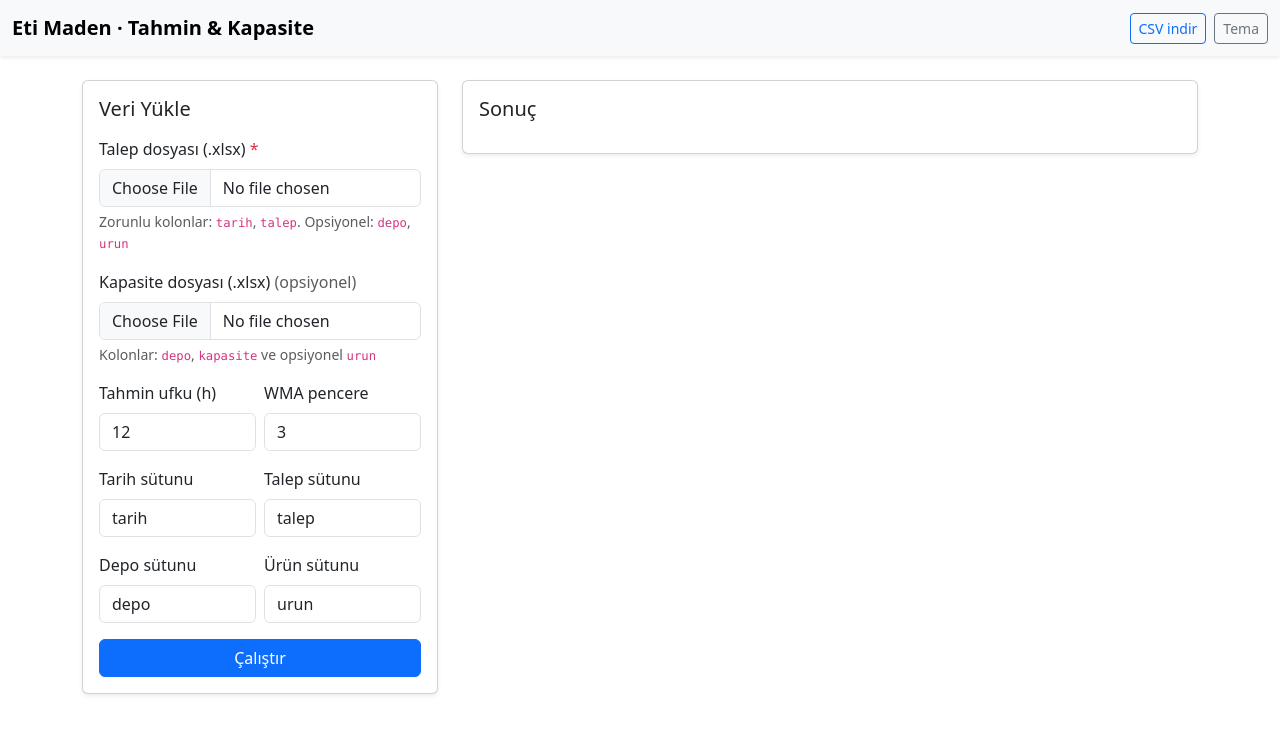
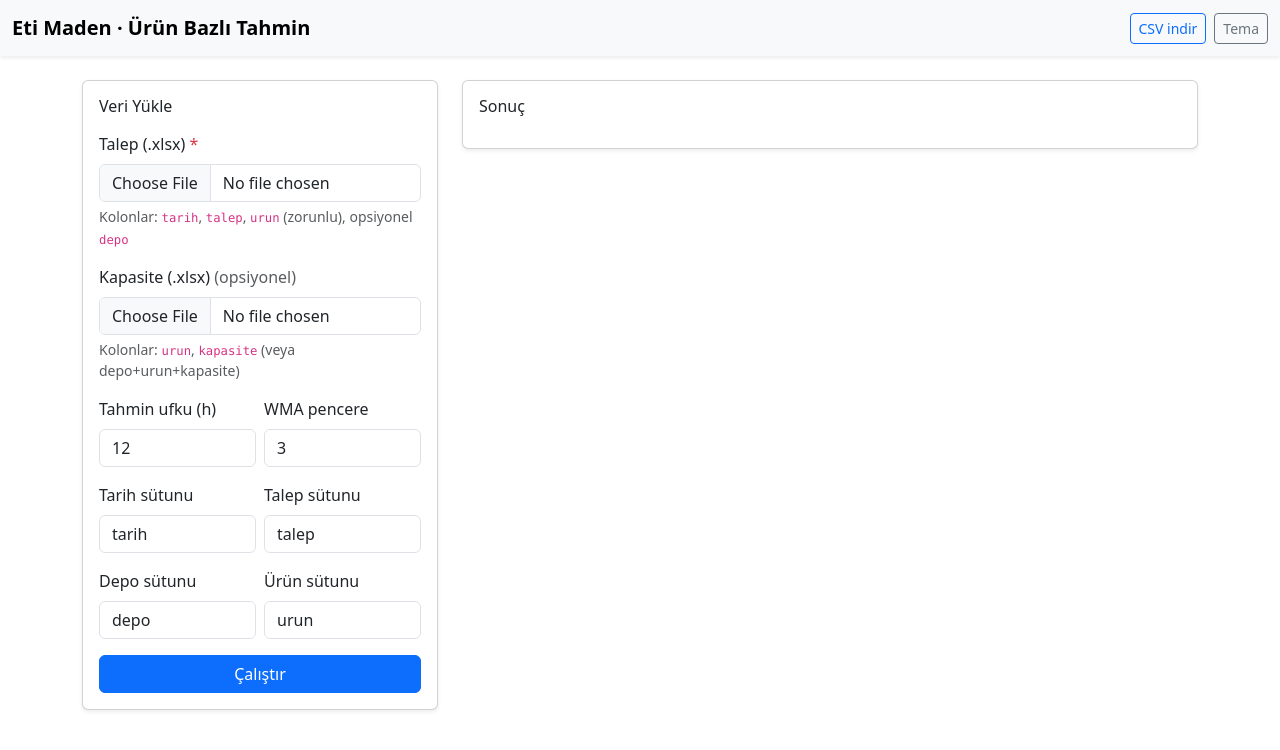
Before and after one commit to ardagencer1206/tahmin2, a Flask app: page / in a window 1280 px wide. Shown: the top 750 px of the page. Run offline with Flask 3, Linux system fonts and the light colour scheme.

Commit message:
Update index.html

```diff
--- a/templates/index.html
+++ b/templates/index.html
@@ -3,19 +3,20 @@
 <head>
   <meta charset="utf-8">
   <meta name="viewport" content="width=device-width,initial-scale=1">
-  <title>Talep Tahminleme + Kapasite Planlama</title>
+  <title>Ürün Bazlı Tahmin · Eti Maden</title>
   <link href="https://cdn.jsdelivr.net/npm/bootstrap@5.3.3/dist/css/bootstrap.min.css" rel="stylesheet">
   <script src="https://cdn.jsdelivr.net/npm/chart.js"></script>
   <style>
     body{background:var(--bs-body-bg)}
     .nowrap{white-space:nowrap}
     .table-responsive{max-height:60vh}
+    .chip{cursor:pointer}
   </style>
 </head>
 <body>
   <nav class="navbar navbar-expand-lg bg-body-tertiary sticky-top shadow-sm">
     <div class="container-fluid">
-      <span class="navbar-brand fw-semibold">Eti Maden · Tahmin & Kapasite</span>
+      <span class="navbar-brand fw-semibold">Eti Maden · Ürün Bazlı Tahmin</span>
       <div class="d-flex gap-2 ms-auto">
         <a class="btn btn-outline-primary btn-sm" href="/download_last.csv" target="_blank" rel="noopener">CSV indir</a>
         <button class="btn btn-outline-secondary btn-sm" id="themeBtn" type="button">Tema</button>
@@ -29,20 +30,18 @@
       <div class="col-12 col-lg-4">
         <div class="card shadow-sm">
           <div class="card-body">
-            <h5 class="mb-3">Veri Yükle</h5>
+            <h6 class="mb-3">Veri Yükle</h6>
             <form id="form" novalidate>
               <div class="mb-3">
-                <label class="form-label">Talep dosyası (.xlsx) <span class="text-danger">*</span></label>
+                <label class="form-label">Talep (.xlsx) <span class="text-danger">*</span></label>
                 <input class="form-control" type="file" name="file" accept=".xlsx" required>
-                <div class="form-text">Zorunlu kolonlar: <code>tarih</code>, <code>talep</code>. Opsiyonel: <code>depo</code>, <code>urun</code></div>
+                <div class="form-text">Kolonlar: <code>tarih</code>, <code>talep</code>, <code>urun</code> (zorunlu), opsiyonel <code>depo</code></div>
               </div>
-
               <div class="mb-3">
-                <label class="form-label">Kapasite dosyası (.xlsx) <span class="text-body-secondary">(opsiyonel)</span></label>
+                <label class="form-label">Kapasite (.xlsx) <span class="text-body-secondary">(opsiyonel)</span></label>
                 <input class="form-control" type="file" name="capfile" accept=".xlsx">
-                <div class="form-text">Kolonlar: <code>depo</code>, <code>kapasite</code> ve opsiyonel <code>urun</code></div>
+                <div class="form-text">Kolonlar: <code>urun</code>, <code>kapasite</code> (veya depo+urun+kapasite)</div>
               </div>
-
               <div class="row g-2">
                 <div class="col-6">
                   <label class="form-label">Tahmin ufku (h)</label>
@@ -53,7 +52,6 @@
                   <input class="form-control" type="number" name="wma_window" value="3" min="1">
                 </div>
               </div>
-
               <div class="row g-2 mt-2">
                 <div class="col-6">
                   <label class="form-label">Tarih sütunu</label>
@@ -64,7 +62,6 @@
                   <input class="form-control" type="text" name="col_demand" value="talep">
                 </div>
               </div>
-
               <div class="row g-2 mt-2">
                 <div class="col-6">
                   <label class="form-label">Depo sütunu</label>
@@ -75,7 +72,6 @@
                   <input class="form-control" type="text" name="col_urun" value="urun">
                 </div>
               </div>
-
               <div class="d-grid mt-3">
                 <button class="btn btn-primary" type="submit">Çalıştır</button>
               </div>
@@ -90,21 +86,30 @@
         <div class="card shadow-sm">
           <div class="card-body">
             <div class="d-flex align-items-center gap-2 flex-wrap mb-3">
-              <h5 class="mb-0">Sonuç</h5>
+              <h6 class="mb-0">Sonuç</h6>
               <span id="capBadge" class="badge text-bg-secondary d-none">Kapasite: none</span>
               <span id="countBadge" class="badge text-bg-info d-none">Kayıt: 0</span>
               <span id="metaBadge" class="badge text-bg-light border d-none"></span>
             </div>
 
-            <!-- Çizgisel toplam tahmin -->
+            <!-- Ürün filtreleri -->
+            <div id="urunChips" class="mb-3 d-none"></div>
+
+            <!-- Ürün bazlı çizgi grafik -->
             <div class="mb-4 d-none" id="lineBox">
-              <h6 class="mb-2">Zamana Göre Toplam Tahmin</h6>
+              <div class="d-flex justify-content-between align-items-center">
+                <h6 class="mb-2">Ürün Bazlı Tahmin (LinReg, WMA, Ortalama)</h6>
+                <div class="form-check form-switch">
+                  <input class="form-check-input" type="checkbox" id="stackSwitch">
+                  <label class="form-check-label small" for="stackSwitch">Ürünleri ayrı dataset</label>
+                </div>
+              </div>
               <canvas id="lineChart"></canvas>
             </div>
 
-            <!-- Son dönem kullanım oranı -->
+            <!-- Son dönem ürün kullanım oranı -->
             <div class="mb-4 d-none" id="barBox">
-              <h6 class="mb-2">Son Dönem Kullanım Oranı (ilk 10)</h6>
+              <h6 class="mb-2">Son Dönem Kullanım Oranı · Ürün</h6>
               <canvas id="barChart"></canvas>
             </div>
 
@@ -143,11 +148,13 @@
     const capBadge=document.getElementById('capBadge');
     const countBadge=document.getElementById('countBadge');
     const metaBadge=document.getElementById('metaBadge');
+    const chips=document.getElementById('urunChips');
 
     const lineBox=document.getElementById('lineBox');
     const barBox=document.getElementById('barBox');
     const lineCtx=document.getElementById('lineChart');
     const barCtx=document.getElementById('barChart');
+    const stackSwitch=document.getElementById('stackSwitch');
 
     const tableWrap=document.getElementById('tableWrap');
     const thead=document.getElementById('thead');
@@ -159,107 +166,112 @@
 
     // Tablo durum
     let rows=[], columns=[], page=1, pageSize=25;
+    let selectedUruns=new Set(); // boşsa tüm ürünler
 
     function renderTable(){
       const start=(page-1)*pageSize, end=start+pageSize;
-      const slice=rows.slice(start,end);
+      const filtered = rows.filter(r => !selectedUruns.size || selectedUruns.has(String(r.urun)));
+      const slice=filtered.slice(start,end);
       tbody.innerHTML = slice.map(r=>`<tr>${
         columns.map(c=>`<td>${r[c]??''}</td>`).join('')
       }</tr>`).join('');
-      const max=Math.max(1,Math.ceil(rows.length/pageSize));
+      const max=Math.max(1,Math.ceil(filtered.length/pageSize));
       pageInfo.textContent=`Sayfa ${page} / ${max}`;
       prevBtn.disabled=page===1;
       nextBtn.disabled=page>=max;
     }
     prevBtn.addEventListener('click',()=>{ if(page>1){page--;renderTable()} });
-    nextBtn.addEventListener('click',()=>{ const max=Math.ceil(rows.length/pageSize); if(page<max){page++;renderTable()} });
+    nextBtn.addEventListener('click',()=>{ const filtered = rows.filter(r => !selectedUruns.size || selectedUruns.has(String(r.urun))); const max=Math.ceil(filtered.length/pageSize); if(page<max){page++;renderTable()} });
 
     // Chart.js instance'ları
     let lineChart=null, barChart=null;
 
-    function toDateObj(s){
-      const d=new Date(s);
-      return isNaN(d)?null:d;
+    function uniqueUruns(data){
+      return [...new Set((data||[]).map(r=>String(r.urun)))].filter(Boolean);
     }
 
-    function buildLineChart(data){
-      // tarih -> sum(linreg/wma/tahmin_mean)
-      const acc=new Map();
-      for(const r of data){
-        if(!r.tarih) continue;
-        const key=r.tarih;
-        const cur=acc.get(key)||{lin:0,wma:0,mean:0};
-        cur.lin += Number(r.linreg ?? 0);
-        cur.wma += Number(r.wma ?? 0);
-        cur.mean+= Number(r.tahmin_mean ?? ((r.linreg??0 + r.wma??0)/2));
-        acc.set(key,cur);
+    function buildChips(uruns){
+      chips.innerHTML='';
+      uruns.forEach(u=>{
+        const span=document.createElement('span');
+        span.className='badge text-bg-light border me-2 chip';
+        span.textContent=u;
+        span.onclick=()=>{
+          if(selectedUruns.has(u)) selectedUruns.delete(u); else selectedUruns.add(u);
+          span.className = 'badge me-2 chip ' + (selectedUruns.has(u)?'text-bg-primary':'text-bg-light border');
+          // güncelle grafik ve tablo
+          drawCharts(rows); page=1; renderTable();
+        };
+        chips.appendChild(span);
+      });
+      chips.classList.remove('d-none');
+    }
+
+    function drawLinePerProduct(data){
+      const filtered = data.filter(r => !selectedUruns.size || selectedUruns.has(String(r.urun)));
+      const byKey = {}; // {urun: {labels:[], lin:[], wma:[], mean:[]}}
+      for(const r of filtered){
+        const u=String(r.urun); const t=r.tarih;
+        if(!byKey[u]) byKey[u]={labels:[], lin:[], wma:[], mean:[]};
+        byKey[u].labels.push(t);
+        byKey[u].lin.push(Number(r.linreg ?? 0));
+        byKey[u].wma.push(Number(r.wma ?? 0));
+        byKey[u].mean.push(Number(r.tahmin_mean ?? ((r.linreg??0 + r.wma??0)/2)));
       }
-      const labels=[...acc.keys()].sort((a,b)=>new Date(a)-new Date(b));
-      const lin=labels.map(k=>acc.get(k).lin);
-      const wma=labels.map(k=>acc.get(k).wma);
-      const mean=labels.map(k=>acc.get(k).mean);
+      const labels=[...new Set(Object.values(byKey).flatMap(v=>v.labels))].sort((a,b)=>new Date(a)-new Date(b));
 
-      if(lineChart){ lineChart.destroy(); }
+      const datasets=[];
+      const colors=["#0d6efd","#6610f2","#20c997","#fd7e14","#dc3545","#6f42c1","#198754","#0dcaf0","#adb5bd","#ffc107"];
+      let ci=0;
+      Object.entries(byKey).forEach(([u,v])=>{
+        const mapToLabels=(arrLabels, arrVals)=>{
+          const map=new Map(v.labels.map((L,i)=>[L,arrVals[i]]));
+          return labels.map(L=>map.get(L)??null);
+        };
+        datasets.push({label:`${u} · Ortalama`, data:mapToLabels(v.labels,v.mean), tension:0.25, borderWidth:2, borderColor:colors[(ci++)%colors.length]});
+        if(!stackSwitch.checked){
+          datasets.push({label:`${u} · LinReg`, data:mapToLabels(v.labels,v.lin), tension:0.25, borderDash:[6,4], borderColor:colors[(ci)%colors.length]+"99"});
+          datasets.push({label:`${u} · WMA`, data:mapToLabels(v.labels,v.wma), tension:0.25, borderDash:[2,4], borderColor:colors[(ci++)%colors.length]+"66"});
+        }
+      });
+
+      if(lineChart) lineChart.destroy();
       lineChart=new Chart(lineCtx,{
         type:'line',
-        data:{
-          labels,
-          datasets:[
-            {label:'LinReg', data:lin, tension:0.25},
-            {label:'WMA', data:wma, tension:0.25},
-            {label:'Ortalama', data:mean, borderWidth:2, tension:0.25}
-          ]
-        },
-        options:{responsive:true, maintainAspectRatio:true, plugins:{legend:{position:'top'}}}
+        data:{labels,datasets},
+        options:{responsive:true, plugins:{legend:{position:'top'}}, spanGaps:true}
       });
       lineBox.classList.remove('d-none');
     }
 
-    function buildBarChart(data, cols){
+    function drawBarLastCapacity(data, cols){
       if(!cols.includes('kapasite')){ barBox.classList.add('d-none'); return; }
-      // son tarih
-      const dates = data.map(r=>r.tarih).map(s=>toDateObj(s)).filter(Boolean);
-      if(!dates.length){ barBox.classList.add('d-none'); return; }
-      const lastTs = new Date(Math.max.apply(null, dates));
-      const lastIso = lastTs.toISOString();
-
-      // last date'e eşit kayıtlar (gün hassasiyeti ile)
-      const lastRows = data.filter(r=>{
-        const d=toDateObj(r.tarih);
-        return d && d.getTime()===lastTs.getTime();
-      });
-
-      // oran hesapla
-      const items = lastRows
-        .map(r=>{
-          const cap = Number(r.kapasite ?? NaN);
-          const val = Number(r.tahmin_mean ?? r.linreg ?? r.wma ?? NaN);
-          const denom = (isFinite(cap) && cap>0) ? cap : NaN;
-          const oran = val && isFinite(denom) ? val/denom : NaN;
-          // etiket: depo/urun varsa birleştir
-          let label = 'seri';
-          if('depo' in r && 'urun' in r) label = `${r.depo} / ${r.urun}`;
-          else if('depo' in r) label = String(r.depo);
-          else if('urun' in r) label = String(r.urun);
-          return {label, oran};
-        })
-        .filter(x=>isFinite(x.oran))
+      const filtered = data.filter(r => !selectedUruns.size || selectedUruns.has(String(r.urun)));
+      if(!filtered.length){ barBox.classList.add('d-none'); return; }
+      const lastTs = new Date(Math.max(...filtered.map(r=>new Date(r.tarih).getTime())));
+      const lastRows = filtered.filter(r=> new Date(r.tarih).getTime()===lastTs.getTime());
+      const items = lastRows.map(r=>{
+        const cap = Number(r.kapasite ?? NaN);
+        const val = Number(r.tahmin_mean ?? r.linreg ?? r.wma ?? NaN);
+        const oran = (isFinite(cap) && cap>0) ? val/cap : NaN;
+        return {label:String(r.urun), oran};
+      }).filter(x=>isFinite(x.oran))
         .sort((a,b)=>b.oran-a.oran)
         .slice(0,10);
 
       if(!items.length){ barBox.classList.add('d-none'); return; }
-
-      if(barChart){ barChart.destroy(); }
+      if(barChart) barChart.destroy();
       barChart=new Chart(barCtx,{
         type:'bar',
         data:{ labels: items.map(i=>i.label), datasets:[{label:'Kullanım Oranı', data: items.map(i=>i.oran)}] },
-        options:{
-          responsive:true,
-          scales:{ y:{ ticks:{ callback:v=>(v*100).toFixed(0)+'%' } } },
-          plugins:{ legend:{display:false} }
-        }
+        options:{ responsive:true, scales:{ y:{ ticks:{ callback:v=>(v*100).toFixed(0)+'%' } } }, plugins:{legend:{display:false}} }
       });
       barBox.classList.remove('d-none');
+    }
+
+    function drawCharts(data){
+      drawLinePerProduct(data);
+      drawBarLastCapacity(data, columns);
     }
 
     form.addEventListener('submit', async (e)=>{
@@ -276,7 +288,6 @@
         if(!res.ok) throw new Error((await res.text()).slice(0,600) || ('HTTP '+res.status));
         const json=await res.json();
 
-        // Badges
         capBadge.textContent = 'Kapasite: ' + json.capacity_source;
         countBadge.textContent = 'Kayıt: ' + json.n_kayit;
         metaBadge.textContent = `h=${json.h}, wma_window=${json.wma_window}`;
@@ -284,17 +295,20 @@
         countBadge.classList.remove('d-none');
         metaBadge.classList.remove('d-none');
 
-        // Tablo
         columns = json.columns||[];
         rows = json.data||[];
+
+        // ürün filtre chip'leri
+        buildChips(uniqueUruns(rows));
+
+        // tablo
         thead.innerHTML = `<tr>${columns.map(c=>`<th class="nowrap">${c}</th>`).join('')}</tr>`;
         page=1; renderTable();
         tableWrap.classList.remove('d-none');
         pager.classList.remove('d-none');
 
-        // Grafikler
-        buildLineChart(rows);
-        buildBarChart(rows, columns);
+        // grafikler
+        drawCharts(rows);
 
       }catch(err){
         alertBox.textContent = err.message || String(err);
@@ -302,6 +316,11 @@
       }
     });
 
+    // ürün görünümü değişince grafikleri tazele
+    stackSwitch.addEventListener('change',()=> drawCharts(rows));
+
+    // tema
+    // already wired above
   </script>
   <script src="https://cdn.jsdelivr.net/npm/bootstrap@5.3.3/dist/js/bootstrap.bundle.min.js"></script>
 </body>
```
